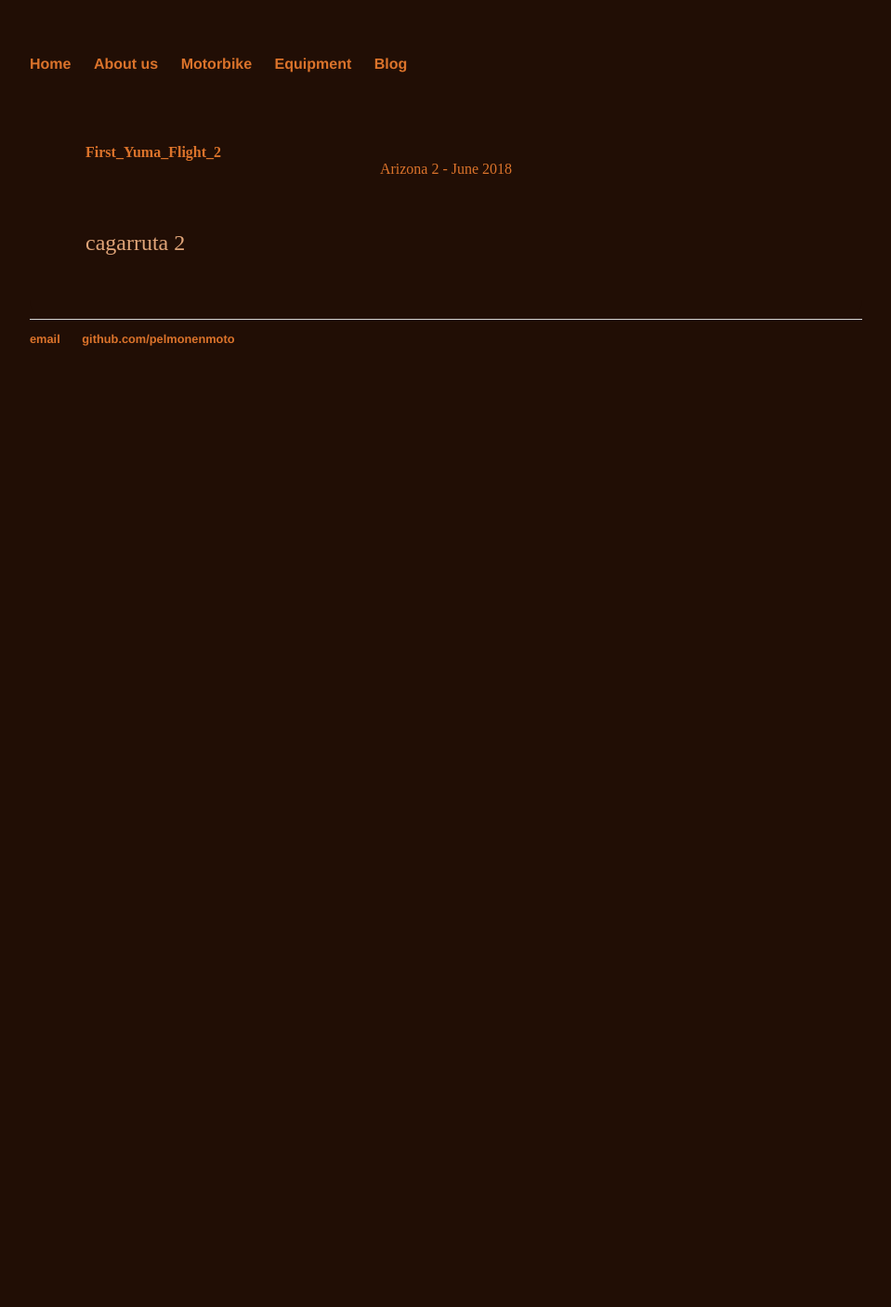
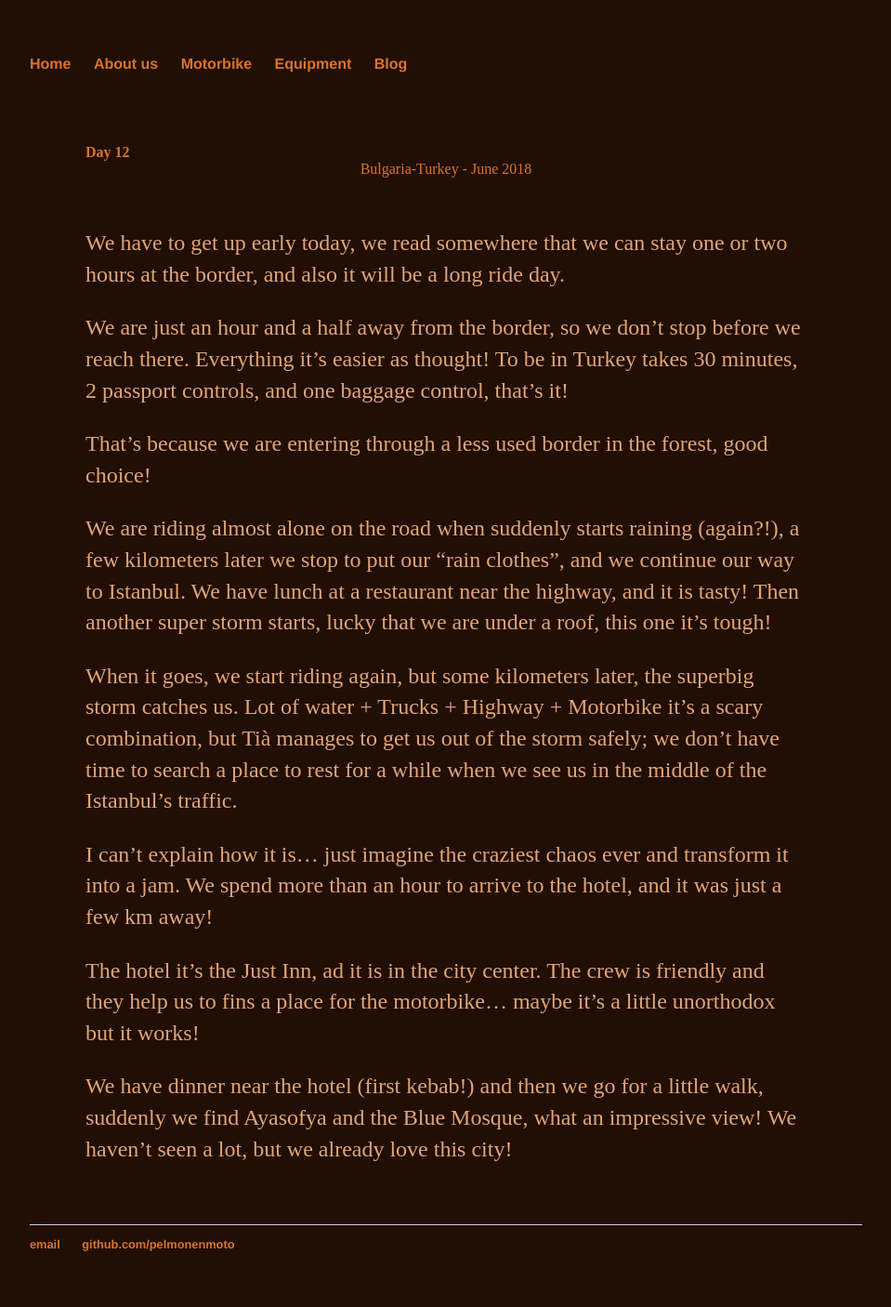
Before and after one commit to PepGonella/pelmonenmoto.github.io, a Jekyll site: the page built from _etapes/2018-06-29-day12.md, in a window 1280 px wide. Shown: the whole page at 93% size, without its empty margins (160-1119 px from the left). Built offline with Jekyll 4.4.1, drawn with Linux system fonts in a browser that asks for light colours; before the commit the page ends 900 px from its top, so only the background shows below that.

Commit message:
uploading day 12

```diff
--- a/_etapes/2018-06-29-day12.md
+++ b/_etapes/2018-06-29-day12.md
@@ -1,15 +1,29 @@
 ---
 layout: post
-title: First_Yuma_Flight_2
+title: Day 12
 description:
 type: photos
 destination: pelmonenmoto
 category: etapes
 subcat: Private Pilot2
-location: Arizona 2
+location: Bulgaria-Turkey
 image: /pictures/thumbs/canaldam.png
 permalink:
 publish: yes
 ---
 
-cagarruta 2
+We have to get up early today, we read somewhere that we can stay one or two hours at the border, and also it will be a long ride day.
+
+We are just an hour and a half away from the border, so we don't stop before we reach there. Everything it's easier as thought! To be in Turkey takes 30 minutes, 2 passport controls, and one baggage control, that's it!
+
+That's because we are entering through a less used border in the forest, good choice!
+
+We are riding almost alone on the road when suddenly starts raining (again?!), a few kilometers later we stop to put our “rain clothes”, and we continue our way to Istanbul. We have lunch at a restaurant near the highway, and it is tasty! Then another super storm starts, lucky that we are under a roof, this one it's tough!
+
+When it goes, we start riding again, but some kilometers later, the superbig storm catches us. Lot of water + Trucks + Highway + Motorbike it's a scary combination, but Tià manages to get us out of the storm safely; we don't have time to search a place to rest for a while when we see us in the middle of the Istanbul's traffic.
+
+I can't explain how it is... just imagine the craziest chaos ever and transform it into a jam. We spend more than an hour to arrive to the hotel, and it was just a few km away!
+
+The hotel it's the Just Inn, ad it is in the city center. The crew is friendly and they help us to fins a place for the motorbike... maybe it's a little unorthodox but it works!
+
+We have dinner near the hotel (first kebab!) and then we go for a little walk, suddenly we find Ayasofya and the Blue Mosque, what an impressive view! We haven't seen a lot, but we already love this city!
```
